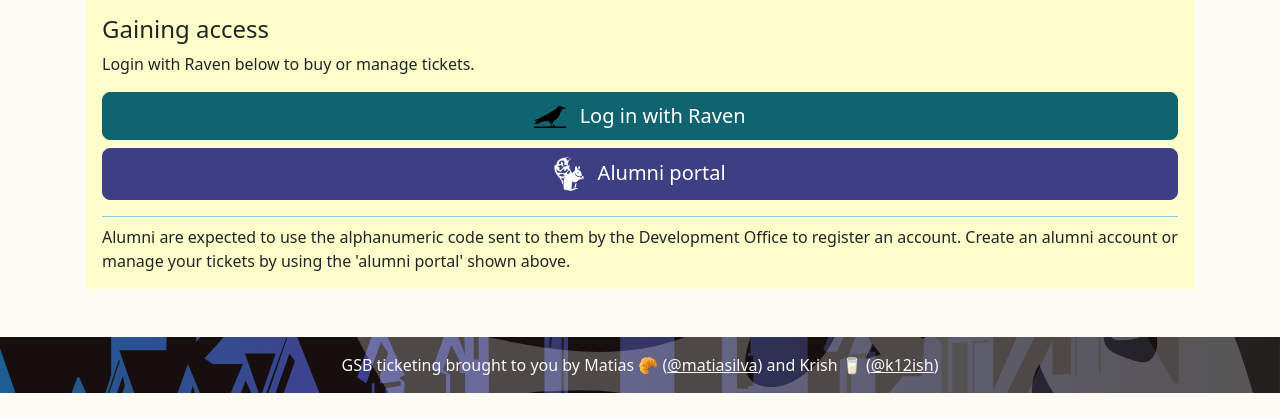
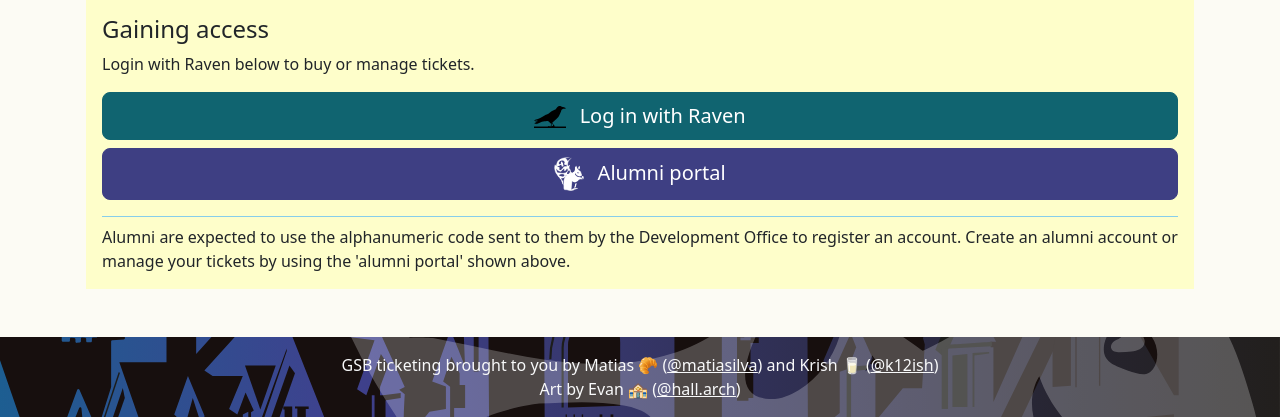
Before and after one commit to matiasilva/gsb-ticketing, a Django app: page / in a window 1280 px wide. Shown: the part 701-1118 px from the top of the page. Before the commit the page ends 1094 px from the top, so only its background shows below. Run offline with Django 4.2, Linux system fonts and the light colour scheme; parts of the project's set-up code (start-up, migrations or seed data) failed here and were passed over; some libraries are stand-ins or nearby versions.

Commit message:
added Evan to footer

```diff
--- a/app/templates/base.html
+++ b/app/templates/base.html
@@ -132,6 +132,9 @@
                 Matias 🥐 (<a href="https://www.github.com/matiasilva" class="text-light "><u>@matiasilva</u></a>) and
                 Krish 🥛 (<a href="https://www.github.com/k12ish" class="text-light "><u>@k12ish</u></a>)
             </p>
+            <p class="mb-0 text-light">
+                Art by Evan 🏤 (<a href="https://www.instagram.com/hall.arch/" class="text-light" ><u>@hall.arch</u></a >)
+            </p>
         </footer>
         <!-- lazy load JS -->
         <script src="https://cdn.counter.dev/script.js" data-id="2d27e27b-f5a2-4840-92b9-bafaae2f9ea7" data-utcoffset="1"></script>
```
